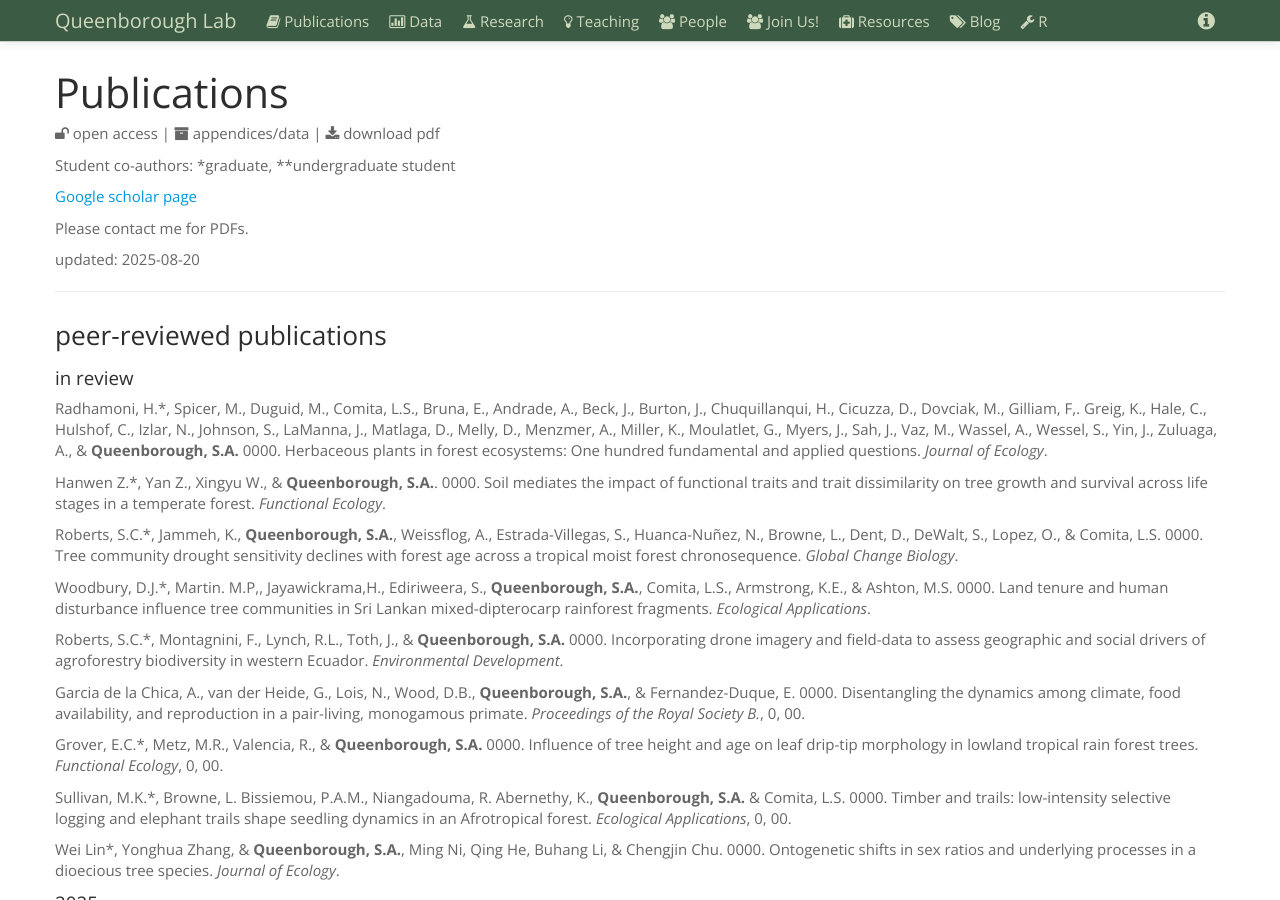
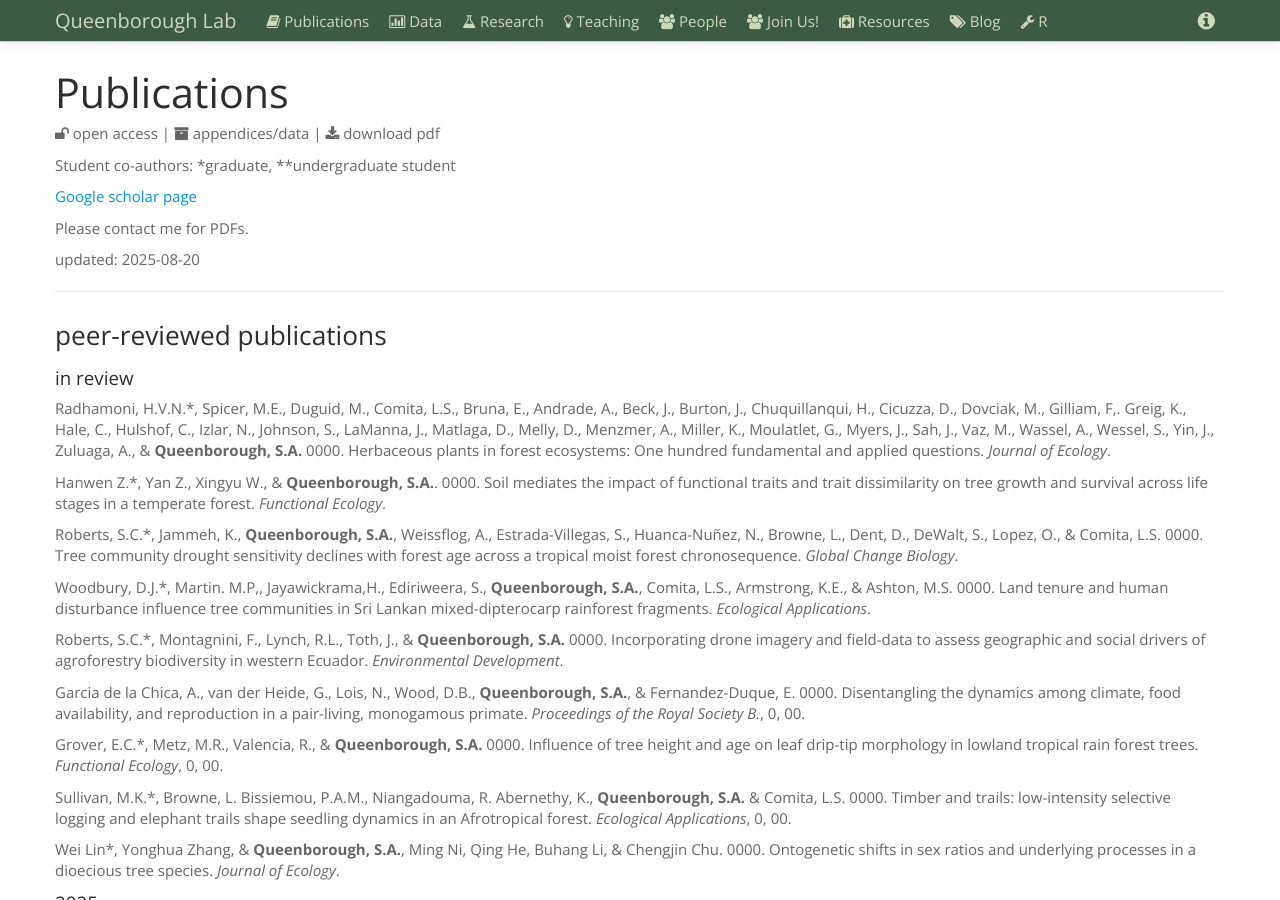
Before and after one commit to saq/saq.github.io, a Jekyll site: the page built from publications.md, in a window 1280 px wide and 900 px high. Built offline with Jekyll 4.4.1, drawn with Linux system fonts in a browser that asks for light colours.

```diff
--- a/publications.md
+++ b/publications.md
@@ -42,7 +42,7 @@ Young, K.J.\*, Piotto, D., **Queenborough, S.A.**, & Ashton, M.S. 0000. Cacao ag
 
 
 #### in review
-Radhamoni, H.\*, Spicer, M., Duguid, M., Comita, L.S., Bruna, E., Andrade, A., Beck, J., Burton, J., Chuquillanqui, H., Cicuzza, D., Dovciak, M., Gilliam, F,. Greig, K., Hale, C., Hulshof, C., Izlar, N., Johnson, S., LaManna, J., Matlaga, D., Melly, D., Menzmer, A., Miller, K., Moulatlet, G., Myers, J., Sah, J., Vaz, M., Wassel, A., Wessel, S., Yin, J., Zuluaga, A., & **Queenborough, S.A.** 0000. Herbaceous plants in forest ecosystems: One hundred fundamental and applied questions. *Journal of Ecology*.
+Radhamoni, H.V.N.\*, Spicer, M.E., Duguid, M., Comita, L.S., Bruna, E., Andrade, A., Beck, J., Burton, J., Chuquillanqui, H., Cicuzza, D., Dovciak, M., Gilliam, F,. Greig, K., Hale, C., Hulshof, C., Izlar, N., Johnson, S., LaManna, J., Matlaga, D., Melly, D., Menzmer, A., Miller, K., Moulatlet, G., Myers, J., Sah, J., Vaz, M., Wassel, A., Wessel, S., Yin, J., Zuluaga, A., & **Queenborough, S.A.** 0000. Herbaceous plants in forest ecosystems: One hundred fundamental and applied questions. *Journal of Ecology*.
 
 Hanwen Z.\*, Yan Z., Xingyu W., & **Queenborough, S.A.**. 0000. Soil mediates the impact of functional traits and trait dissimilarity on tree growth and survival across life stages in a temperate forest. *Functional Ecology*.
 
```
